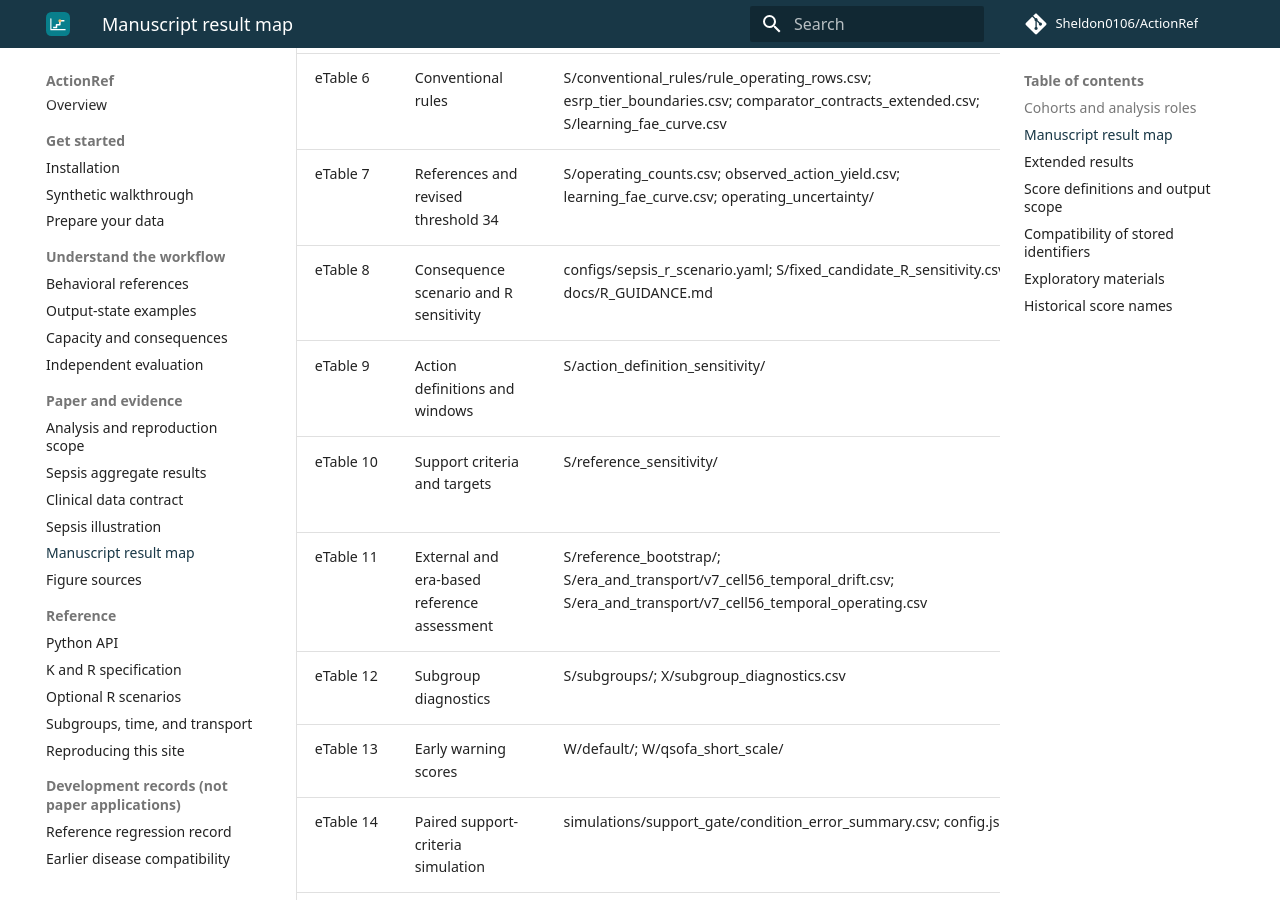
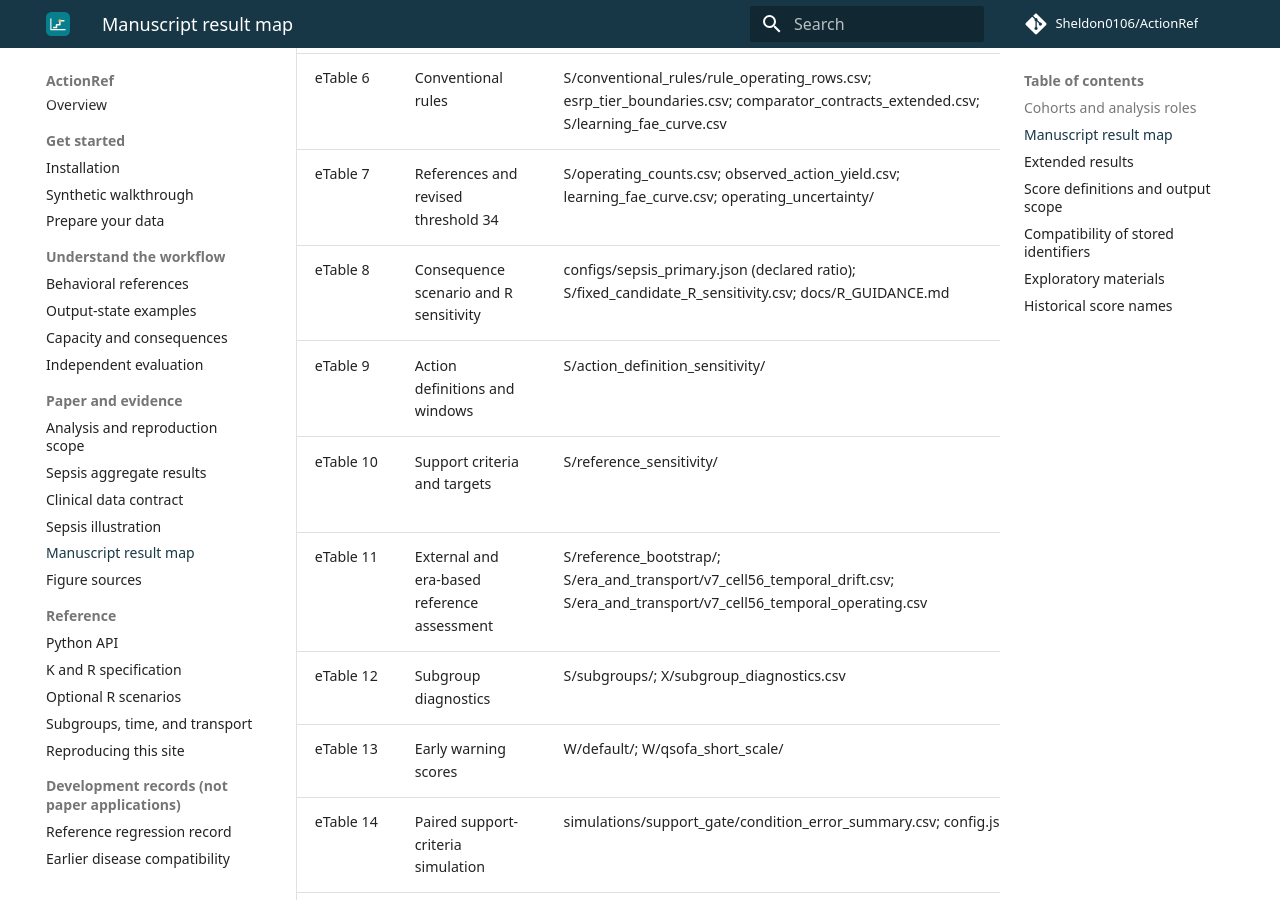
Before and after one commit to Sheldon0106/ActionRef, an MkDocs documentation site: the page built from docs/evidence.md, in a window 1280 px wide and 900 px high, scrolled down 2444 px. Built offline with MkDocs 1.6.1 and Material for MkDocs 9.7.7, drawn with Linux system fonts in a browser that asks for light colours; comment, search, counter and statistics services are not loaded.

Commit message:
Point consequence map to the manuscript ratio configuration

```diff
--- a/docs/evidence.md
+++ b/docs/evidence.md
@@ -52,7 +52,7 @@ identifies scientific inputs and analysis code, not journal artwork generation.
 | eTable 5 | Reference uncertainty | S/reference_bootstrap/; S/action_definition_sensitivity/reference_bootstrap_summary.csv | src/universal_cutoff/bootstrap.py; saved resampling summaries |
 | eTable 6 | Conventional rules | S/conventional_rules/rule_operating_rows.csv; esrp_tier_boundaries.csv; comparator_contracts_extended.csv; S/learning_fae_curve.csv | E: operating/count checks; saved selection contracts |
 | eTable 7 | References and revised threshold 34 | S/operating_counts.csv; observed_action_yield.csv; learning_fae_curve.csv; operating_uncertainty/ | P + E: count-based rates; saved operating intervals |
-| eTable 8 | Consequence scenario and R sensitivity | configs/sepsis_r_scenario.yaml; S/fixed_candidate_R_sensitivity.csv; docs/R_GUIDANCE.md | P: fixed-pair calculation; src/universal_cutoff/r_guidance.py |
+| eTable 8 | Consequence scenario and R sensitivity | configs/sepsis_primary.json (declared ratio); S/fixed_candidate_R_sensitivity.csv; docs/R_GUIDANCE.md | P: fixed-pair calculation; modeled component assumptions are in supplement eTable 8A |
 | eTable 9 | Action definitions and windows | S/action_definition_sensitivity/ | src/universal_cutoff/module2.py; saved window-specific analyses |
 | eTable 10 | Support criteria and targets | S/reference_sensitivity/ | src/universal_cutoff/module2.py; saved parameter sensitivity summaries |
 | eTable 11 | External and era-based reference assessment | S/reference_bootstrap/; S/era_and_transport/v7_cell56_temporal_drift.csv; S/era_and_transport/v7_cell56_temporal_operating.csv | A: fixed transport and local estimation; saved era summaries |
```
Also changed, not shown: README.md (+1 -1 lines).
